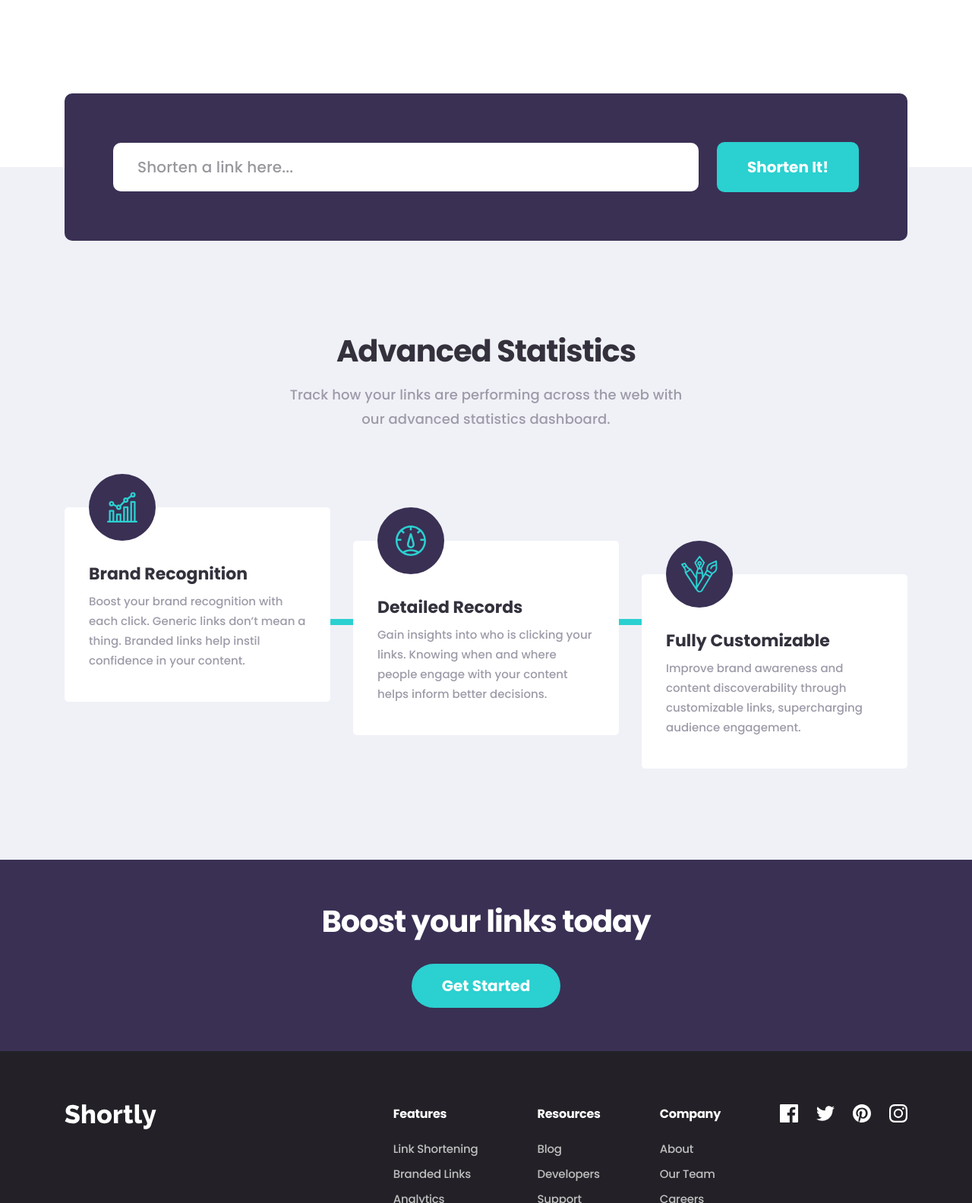
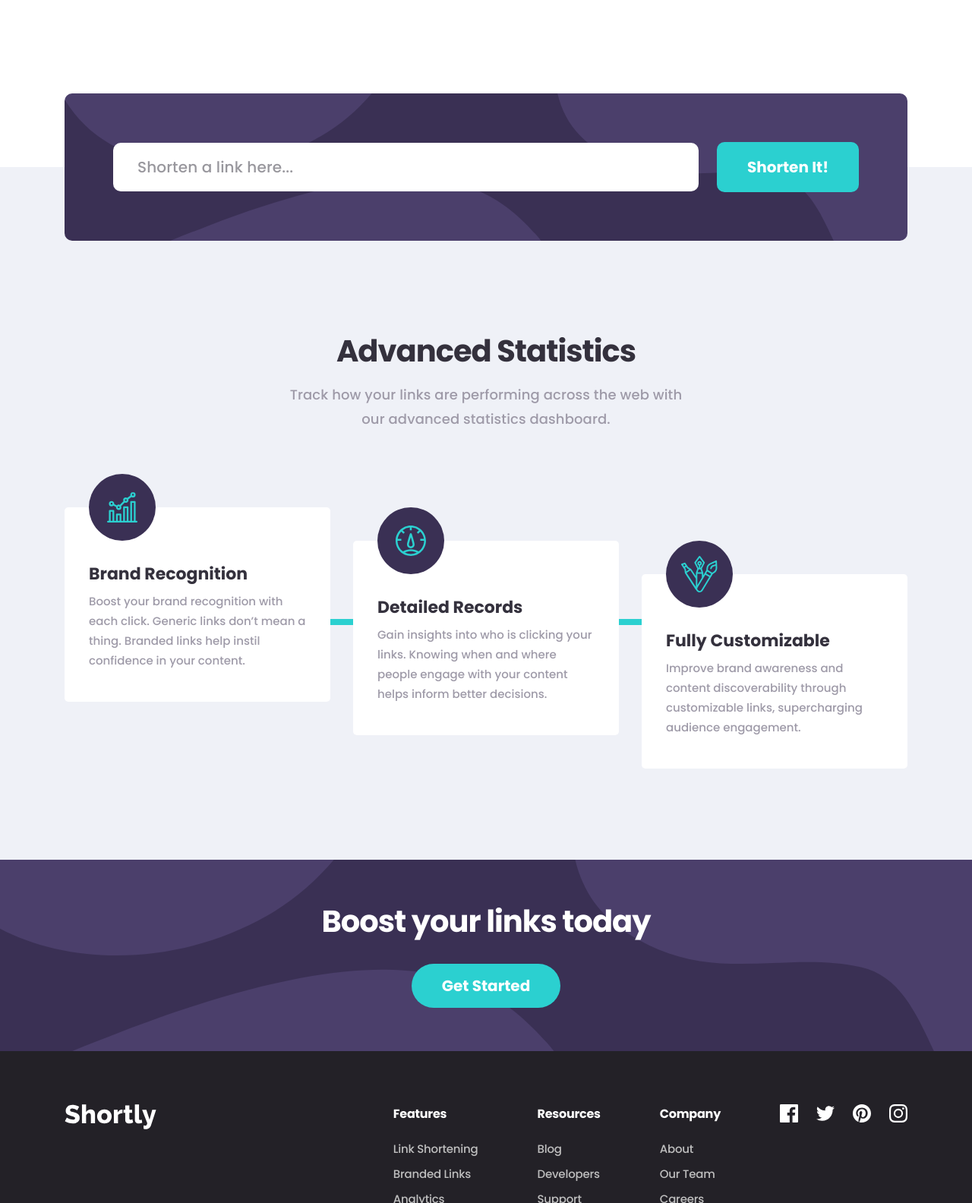
Before and after one commit to MrBradley815/shortly, a plain HTML site: page index.html in a window 1280 px wide. Shown: the part 580-2164 px from the top of the page at 76% size. Drawn offline with Linux system fonts and the light colour scheme.

Commit message:
updated css file paths

```diff
--- a/css/styles.css
+++ b/css/styles.css
@@ -190,7 +190,7 @@ main {
   align-items: center;
   width: 100%;
   background-color: var(--color-secondary-600);
-  background-image: url('images/bg-boost-desktop.svg');
+  background-image: url('../images/bg-boost-desktop.svg');
   background-size: cover;
   background-repeat: no-repeat;
   margin-bottom: 2.4rem;
@@ -380,7 +380,7 @@ main {
 #boost {
   text-align: center;
   background-color: var(--color-secondary-600);
-  background-image: url('images/bg-boost-desktop.svg');
+  background-image: url('../images/bg-boost-desktop.svg');
   background-size: cover;
   background-repeat: no-repeat;
   background-position: center;
```
